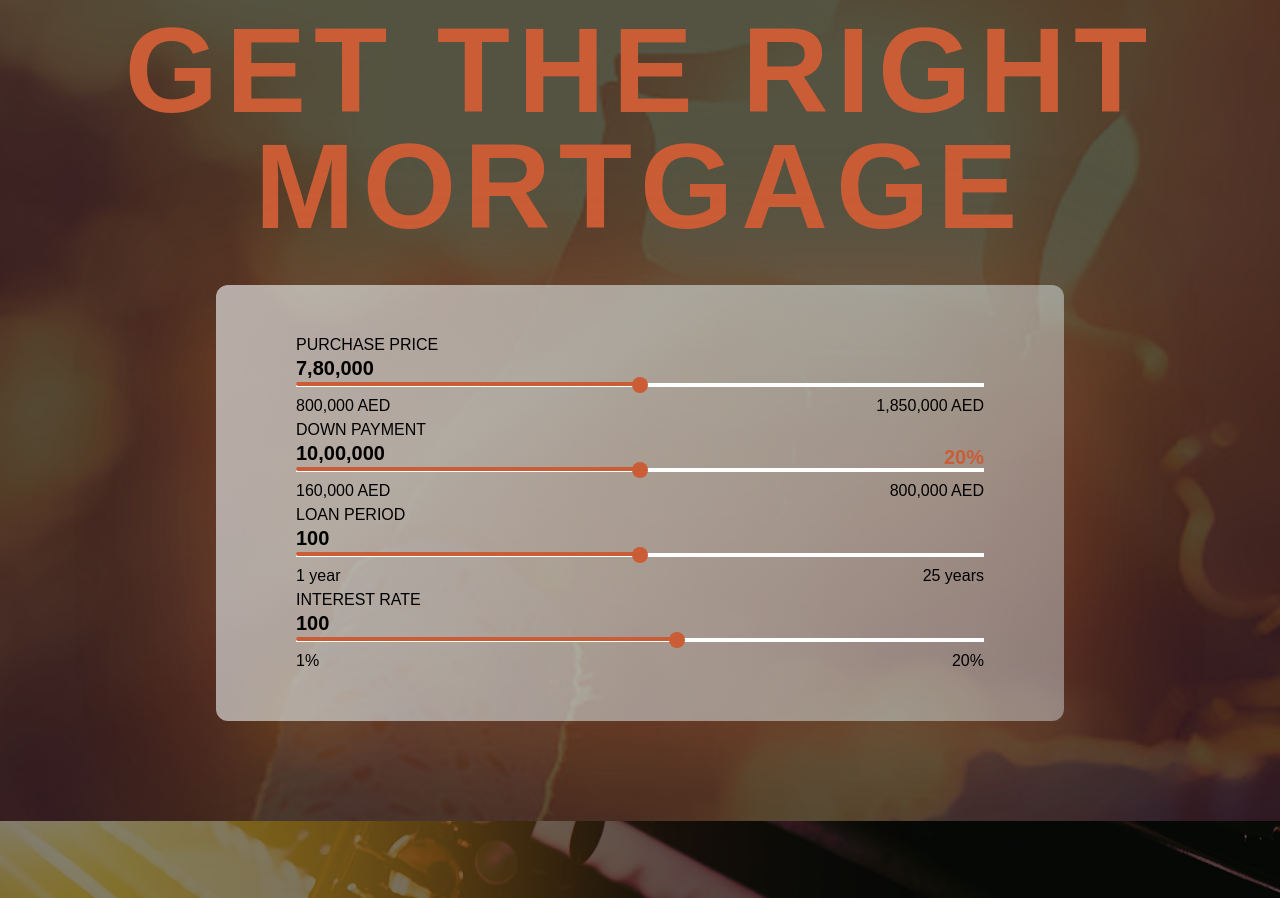
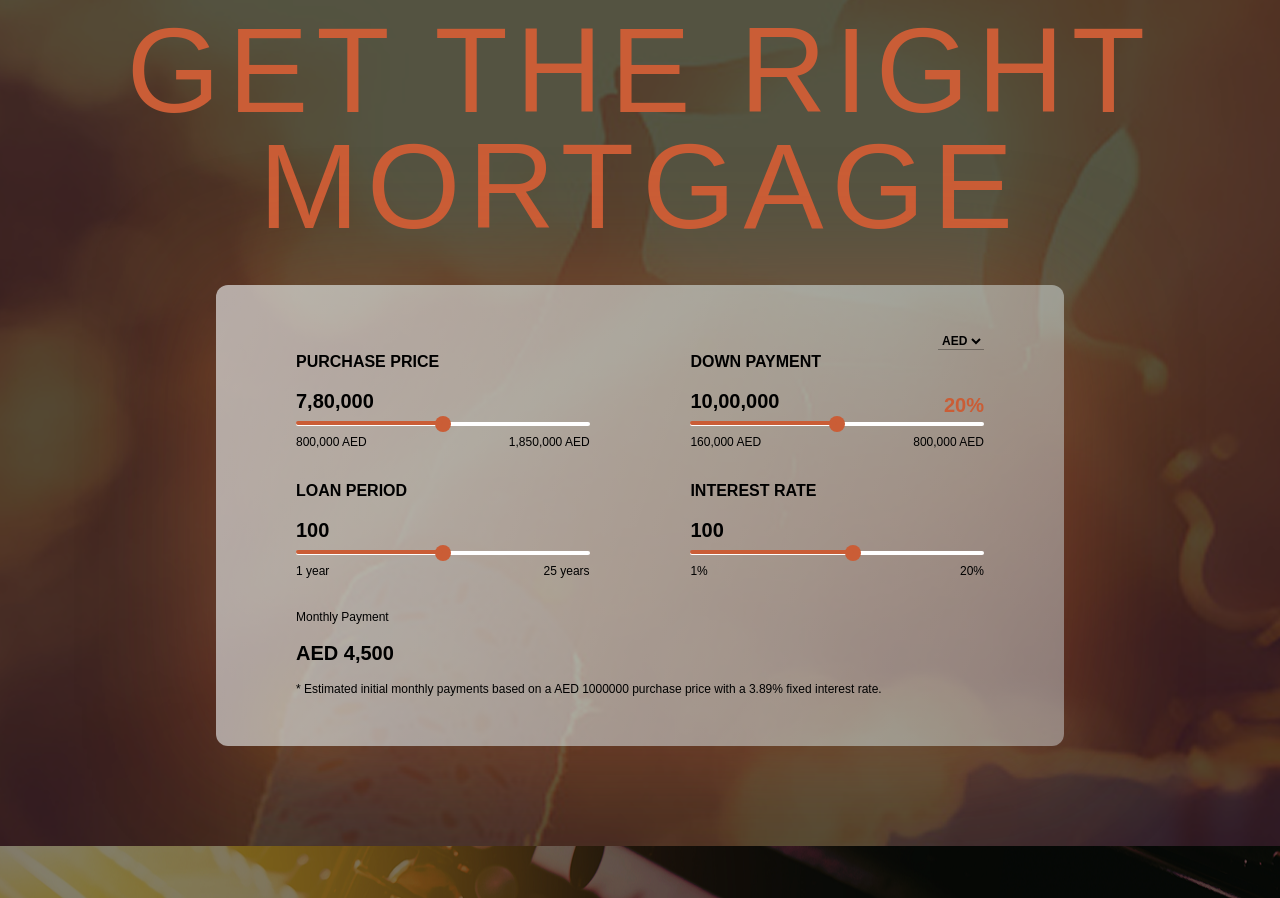
Before and after one commit to prashant2024-max/do-hotels, a plain HTML site: page our_development.html in a window 1280 px wide. Shown: the part 4680-5578 px from the top of the page. Drawn offline with nearby package versions, Linux system fonts and the light colour scheme; a web font is replaced by a local one.

Commit message:
mortage calculator Complete

```diff
--- a/assets/css/svg-style.css
+++ b/assets/css/svg-style.css
@@ -448,7 +448,7 @@ border-radius: 10px;}
 .revWritInfoImg{max-width: 39px;width: 100%;margin-right: 0.6em;}
 .revWritInfo-p > p{font-size: 20px;color: var(--White);font-weight: var(--fw-medium);line-height: 1.089;}
 .dev-ReviewsSlider{margin-left: 3.125em;background:rgba(228,141,61,0.38);border-radius:20px;padding: 3em 3.6em;max-width: 475px;}
-.dev-ReviewsSlider::after{content:" ";position:absolute;top:-7%;left:-4%;width:106%;height:112%;background-image:url(../images/rev-Img.png);background-position:center;background-repeat:no-repeat;background-size:100% 100%;}
+.dev-ReviewsSlider::after{content:" ";position:absolute;top:-7%;left:-4%;width:106%;height:112%;background-image:url(../images/rev-Img.png);background-position:center;background-repeat:no-repeat;background-size:100% 100%;pointer-events: none;}
 .slider-dots{display:flex;gap:8px;z-index:10;align-items:center;}
 .slider-dots .slick-dots{display:flex;align-items:center;justify-content:center;bottom: -50px;left: 0;}
 .slider-dots .slick-dots li button{width:10px;height:10px;border-radius:50%;background:#fff;opacity:1;border:none;cursor:pointer;transition:opacity 0.3s,width 0.3s,height 0.3s;}
@@ -467,10 +467,21 @@ border-radius: 10px;}
 .mortCalcSec{background:linear-gradient(108.53deg,rgba(255,255,255,0.6) 0%,rgba(255,255,255,0.4) 100%);box-shadow:0px 4px 128.8px rgba(202,93,54,0.35);border-radius:12px;padding: 3em 5em;max-width: 848px;margin: auto;margin-top: 2.5em;}
 /* Mortage Calculator */
 .range-container{position:relative;width:100%;margin-top: -20px;}
-input[type="range"]{width:100%;-webkit-appearance:none;appearance:none;background:var(--White);position:relative;z-index:2;}
+input[type="range"]{width:100%;-webkit-appearance:none;appearance:none;background:var(--White);position:relative;z-index:2;border-radius: 50px;}
 input[type="range"]::-webkit-slider-runnable-track{height:4px;background:#ddd;border-radius:5px;}
 input[type="range"]::-webkit-slider-thumb{-webkit-appearance:none;appearance:none;height:16px;width:16px;background: var(--primary-color);border-radius:50%;margin-top:-6px;position:relative;z-index:3;cursor: pointer;}
 .range-track{height:4px;background: var(--primary-color);position:absolute;top:60%;left:0;transform:translateY(-50%);border-radius:5px;z-index:3;transition: all 0s;}
-.valueInput{width:max-content;margin-bottom:10px;display:block;background:transparent;border: none;outline: none;font-size: 20px;font-weight: var(--fw-semi-bold);color: #000000;font-family: var(--primary-font);}
+.valueInput{width:max-content;margin-bottom:10px;display:block;background:transparent;border: none;outline: none;font-size: 20px;font-weight: var(--fw-semi-bold);color: #000000;font-family: var(--primary-font);margin-block: 0.8em;}
 input[type="range"]::-webkit-slider-runnable-track{background:transparent;}
 span.inpAbTxt{top:0%;right:0;color: var(--primary-color);font-size: 20px;font-weight: var(--fw-semi-bold);font-family: var(--primary-font);}
+.mortCalcInpSec > label{font-size: 16px;color: #000000;font-weight: var(--fw-semi-bold);font-family: var(--primary-font);line-height: 1.5;}
+.minValvs,.maxValvs{font-size: 12px;color: #000000;font-weight: var(--fw-regular);font-family: var(--primary-font);line-height: 1.5;}
+.mortCalcInpSec{margin-bottom: 1.75em;width: calc(45% - 1em);}
+.mortCalcSec > form{display: flex;flex-flow: row wrap;justify-content: space-between;}
+.mortCalcSecTitle > .comm_Title{font-weight: var(--fw-medium);letter-spacing: 8px;line-height: 0.97;}
+.mortageTotal-p > p,.mortageTotalSt > p{font-size: 12px;color: #000000;line-height: 1.5;font-family: var(--primary-font);}
+.mortageTotal-p > p{font-weight: var(--fw-medium);}
+.mortageTotalSt > p{font-weight: var(--fw-light);}
+.mortageTotalAmo > p{font-size: 20px;color: #000000;font-family: var(--primary-font);line-height: 1.5;font-weight: var(--fw-semi-bold);margin-block: 0.6em;}
+.mortCurSelt{display: flex;justify-content: flex-end;}
+.mortCurSelt > select{font-size: 12px;color: #000000;font-weight: var(--fw-semi-bold);font-family: var(--primary-font);line-height: 1.5;border: none;outline: none;background-color: transparent;border-bottom: 1px solid rgba(0, 0, 0, 0.31);}
--- a/our_development.html
+++ b/our_development.html
@@ -179,6 +179,12 @@
                     <div class="mortCalcSecTitle col-100 floatLft clr relative"><h2 class="comm_Title textCenter"><span>get the right mortgage</span></h2></div>
                     <div class="mortCalcSec col-100 floatLft clr relative">
                         <form action="#">
+                            <div class="mortCurSelt col-100">
+                                <select name="" id="">
+                                    <option value="AED">AED</option>
+                                    <option value="USD">USD</option>
+                                </select>
+                            </div>
                             <div class="mortCalcInpSec">
                                 <label>PURCHASE PRICE</label>
                                 <div class="mortCalcInp relative">
@@ -236,6 +242,11 @@
                                     <div class="maxValvs">20%</div>
                                 </div>
                             </div>
+                            <div class="mortageTotal col-100">
+                                <div class="mortageTotal-p"><p>Monthly Payment</p></div>
+                                <div class="mortageTotalAmo"><p>AED 4,500</p></div>
+                                <div class="mortageTotalSt"><p>* Estimated initial monthly payments based on a AED 1000000 purchase price with a 3.89% fixed interest rate.</p></div>
+                            </div>
                         </form>
                     </div>
                 </div>
@@ -279,7 +290,7 @@
 
 
         <!-- Home Contact -->
-        <section class="registerSec sv-secGap col-100 floatLft clr relative">
+        <section class="registerSec dev-registerSec sv-secGap col-100 floatLft clr relative">
             <div class="main-wrapper relative">
                 <div class="hmContact-wrapp">
                     <div class="registerSecCont d-flex algnItmCent justContSpBtw col-100 floatLft clr relative">
```
